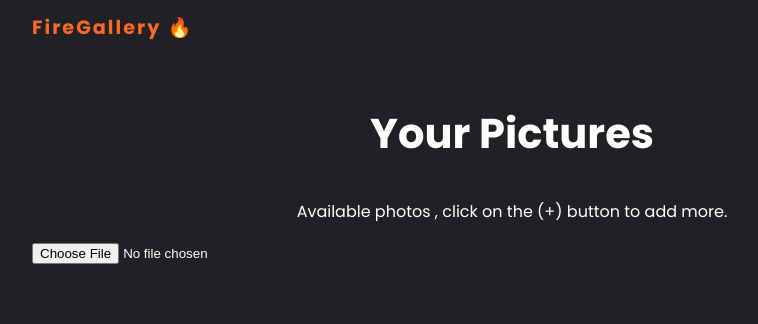
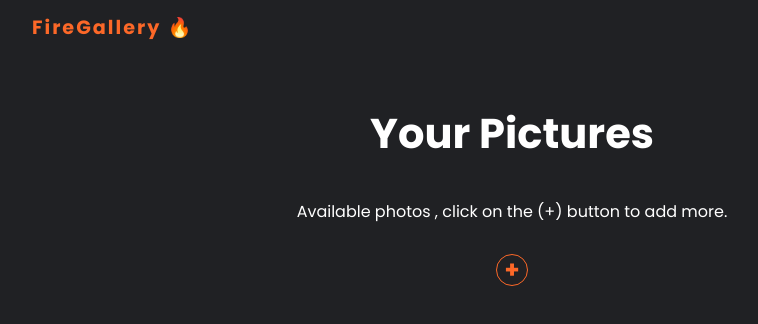
Before and after one commit to XxWhitepegasusxX/firegallery, a Next.js app: page / in a window 1280 px wide. Shown: the top 324 px of the page, without its empty margins (128-886 px from the left). Built offline with nearby package versions, Linux system fonts and the light colour scheme.

Commit message:
Button add

```diff
--- a/src/components/UploadForm.js
+++ b/src/components/UploadForm.js
@@ -17,15 +17,16 @@ const UploadForm = () => {
         }
     }
     return (
-        <div className="uploadForm">
         <form>
+            <label>
                 <input type="file" onChange={changeHandler}/>
+                <span>+</span>
+            </label>
             <div className='output'>
                 { error && <div className='error'>{error}</div> }
                 { file && <div>{file.name}</div> }
             </div>
         </form>
-        </div>
     )
 }
 
--- a/src/styles/globals.css
+++ b/src/styles/globals.css
@@ -29,3 +29,37 @@ body{
   margin-top: 3.75rem;
   font-size: 2.6rem;
 }
+
+/* upload form styles */
+form{
+  margin: 30px auto 10px;
+  text-align: center;
+}
+label input{
+  height: 0;
+  width: 0;
+  opacity: 0;
+}
+label{
+  display: block;
+  width: 30px;
+  height: 30px;
+  border: 1px solid var(--primary);
+  border-radius: 50%;
+  margin: 10px auto;
+  line-height: 30px;
+  color: var(--primary);
+  font-weight: bold;
+  font-size: 24px;
+}
+label:hover{
+  background: var(--primary);
+  color: white;
+}
+.output{
+  height: 60px;
+  font-size: 0.8rem;
+}
+.error{
+  color: var(--error);
+}
```
Also changed, not shown: src/hooks/useStorage.js (added, +25 -0 lines). Lines whose indentation alone changed are shown as unchanged.
